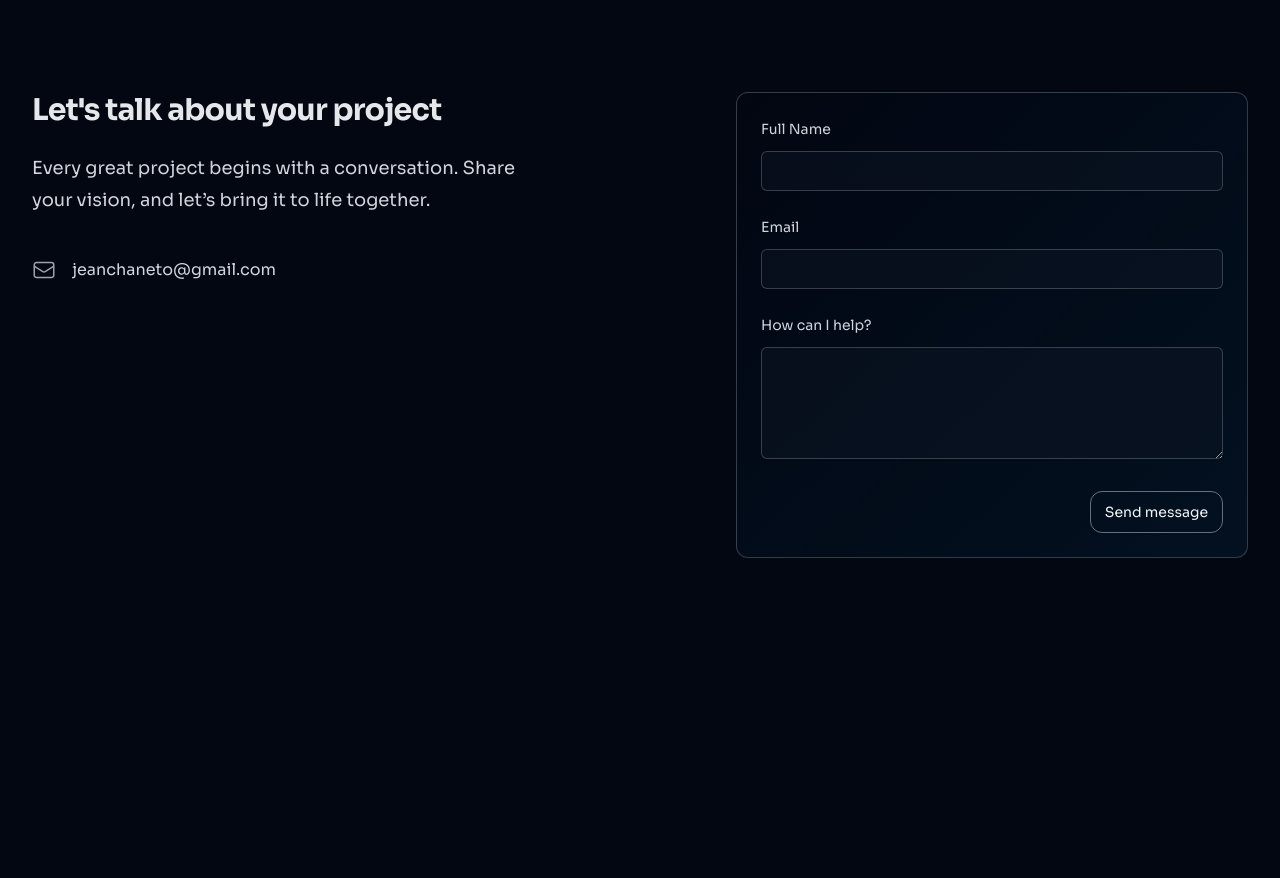
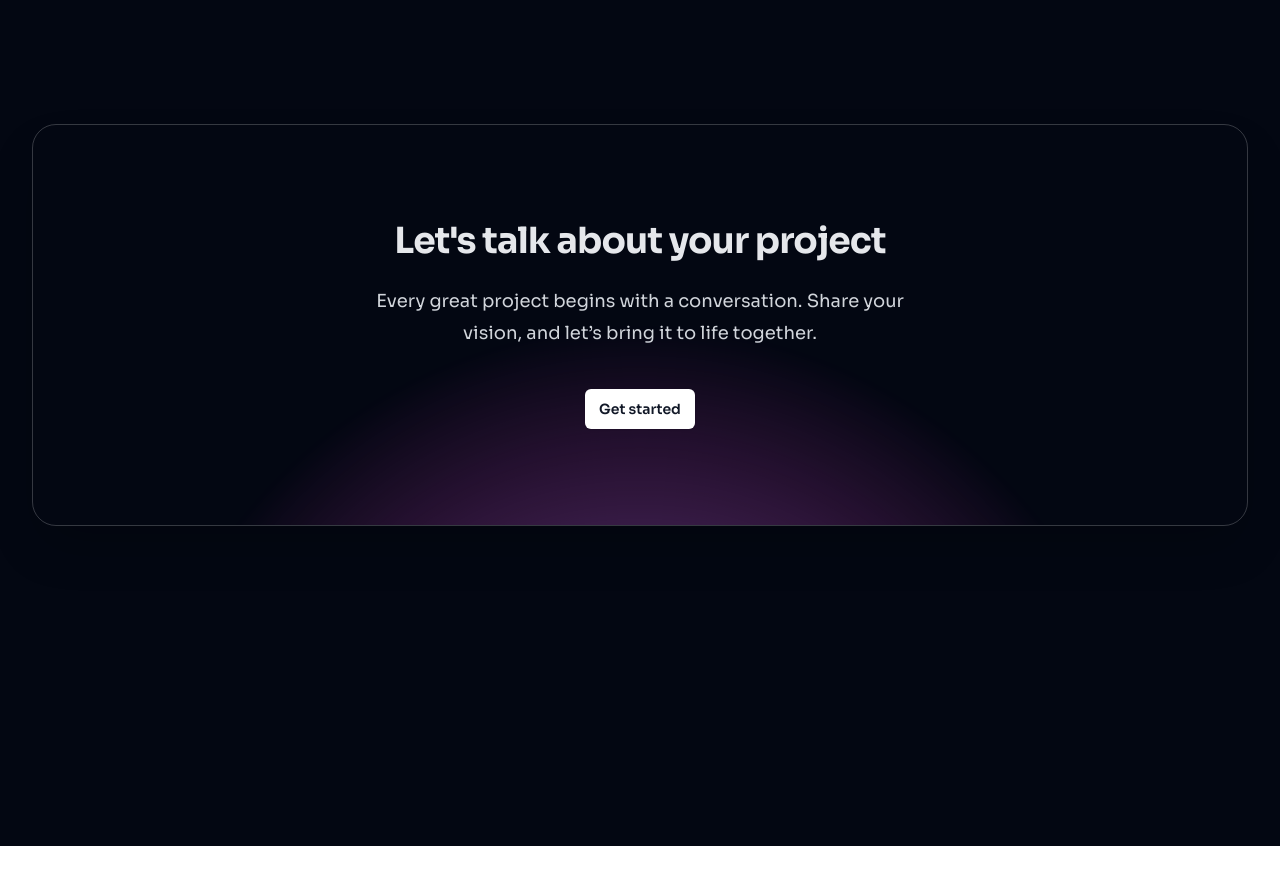
Before and after one commit to jeanchaneto/my-portfolio-website, a Next.js app: page /Services in a window 1280 px wide. Shown: the part 2180-3058 px from the top of the page. After the commit the page ends 3026 px from the top, so only its background shows below. Built offline with nearby package versions, Linux system fonts and the light colour scheme.

Commit message:
Portfolio UI corrections

```diff
--- a/src/components/Modal.jsx
+++ b/src/components/Modal.jsx
@@ -171,7 +171,7 @@ export default function Modal() {
                     <motion.a
                       href={modalContent.siteUrl}
                       target="_blank"
-                      className="flex gap-2 align-center rounded-xl bg-sky-950 py-2 px-4 "
+                      className="flex gap-2 items-center rounded-xl bg-sky-950 px-4 py-3 "
                       whileTap={{ scale: 0.8 }}
                       whileHover={{ backgroundColor: "#0369a1", duration: 0.3 }}
                     >
@@ -185,9 +185,10 @@ export default function Modal() {
                     <motion.a
                       href={modalContent.repo}
                       target="_blank"
-                      className="flex gap-2 align-center rounded-xl bg-sky-950 py-2 px-4 "
+                      className="flex gap-2 items-center rounded-xl border-2 border-white/20 px-4 py-3 "
                       whileTap={{ scale: 0.8 }}
-                      whileHover={{ backgroundColor: "#0369a1", duration: 0.3 }}
+                      whileHover={{ borderColor: "rgba(255, 255, 255, 0.5)",
+                      backgroundColor: "rgba(255, 255, 255, 0.1)", duration: 0.3 }}
                     >
                       <p>See repo</p>
                       <img
--- a/src/components/ProjectCard.jsx
+++ b/src/components/ProjectCard.jsx
@@ -83,9 +83,9 @@ const ProjectCard = ({ ...props }) => {
           <motion.a
             href={props.siteUrl}
             target="_blank"
-            className="flex gap-2 align-center rounded-xl px-4 py-3 bg-sky-950"
+            className="flex gap-2 items-center rounded-xl px-4 py-3 bg-sky-950"
             whileTap={{ scale: 0.8 }}
-            whileHover={{ backgroundColor: "#0369a1" }}
+            whileHover={{ backgroundColor: "#0c4a6e" }}
           >
             <p>Visit site</p>
             <img
@@ -97,10 +97,11 @@ const ProjectCard = ({ ...props }) => {
           <motion.a
             href={props.repo}
             target="_blank"
-            className="flex gap-2 align-center rounded-xl px-4 py-3 border-2 border-white/20  "
+            className="flex gap-2  items-center rounded-xl px-3 py-2 border-2 border-white/20  "
             whileTap={{ scale: 0.8 }}
             whileHover={{
               borderColor: "rgba(255, 255, 255, 0.5)",
+              backgroundColor: "rgba(255, 255, 255, 0.1)",
               duration: 0.3,
             }}
           >
--- a/src/pages/Services.jsx
+++ b/src/pages/Services.jsx
@@ -3,6 +3,7 @@ import Form from "@/components/Form";
 import {
   EnvelopeIcon,
 } from "@heroicons/react/24/outline";
+import Link from "next/link";
 
 const services = [
   {
@@ -97,7 +98,7 @@ export default function Services() {
         </div>
       </div>
       {/* Services section */}
-      <div className="mx-auto mt-16 max-w-7xl px-6 sm:mt-20 md:mt-24 lg:px-8 pb-24 lg:pb-48">
+      <div className="mx-auto mt-16 max-w-7xl px-6 sm:mt-20 md:mt-24 lg:mt-48 lg:px-8 pb-24 lg:pb-48">
         <ul className="mx-auto grid max-w-2xl grid-cols-1 gap-x-6 gap-y-10 text-base leading-7 text-gray-300 font-sora sm:grid-cols-2 lg:mx-0 lg:max-w-none lg:gap-x-8 lg:gap-y-16">
           {services.map((service, i) => (
             <li
@@ -117,9 +118,9 @@ export default function Services() {
           ))}
         </ul>
       </div>
-      <Divider />
+      {/* <Divider /> */}
       {/* Contact Section */}
-      <div className="relative isolate ">
+      {/* <div className="relative isolate ">
         <div className="mx-auto grid max-w-7xl grid-cols-1 lg:grid-cols-2">
           <div className="relative px-6 pb-20 pt-24 sm:pt-32 lg:static lg:px-8 lg:py-48">
             <div className="mx-auto max-w-xl lg:mx-0 lg:max-w-lg">
@@ -153,7 +154,49 @@ export default function Services() {
           </div>
           <Form />
         </div>
+      </div> */}
+
+
+
+<section className="">
+      <div className="mx-auto max-w-7xl py-24 sm:px-6 sm:py-32 lg:pb-48 lg:px-8">
+        <div className="relative isolate overflow-hidden  px-6 py-24 text-center shadow-2xl sm:rounded-3xl sm:px-16 border border-white/20">
+          <h2 className="mx-auto max-w-2xl text-3xl font-bold tracking-tight  sm:text-4xl text-gray-200">
+          Let's talk about your project
+          </h2>
+          <p className="mx-auto mt-6 max-w-xl text-lg leading-8 text-gray-300">
+          Every great project begins with a conversation. Share your vision, and let’s bring it to life together.
+          </p>
+          <div className="mt-10 flex items-center justify-center gap-x-6">
+            <Link
+              href="/contact"
+              className="rounded-md bg-white px-3.5 py-2.5 text-sm font-semibold text-gray-900 shadow-sm hover:bg-gray-100 focus-visible:outline focus-visible:outline-2 focus-visible:outline-offset-2 focus-visible:outline-white"
+            >
+              Get started
+            </Link>
+          </div>
+          <svg
+            viewBox="0 0 1024 1024"
+            className="absolute left-1/2 top-1/2 -z-10 h-[64rem] w-[64rem] -translate-x-1/2 [mask-image:radial-gradient(closest-side,white,transparent)]"
+            aria-hidden="true"
+          >
+            <circle cx={512} cy={512} r={512} fill="url(#827591b1-ce8c-4110-b064-7cb85a0b1217)" fillOpacity="0.7" />
+            <defs>
+              <radialGradient id="827591b1-ce8c-4110-b064-7cb85a0b1217">
+                <stop stopColor="#7775D6" />
+                <stop offset={1} stopColor="#E935C1" />
+              </radialGradient>
+            </defs>
+          </svg>
+        </div>
       </div>
+    </section>
+
+
+
+
+
+
     </main>
   );
 }
```
